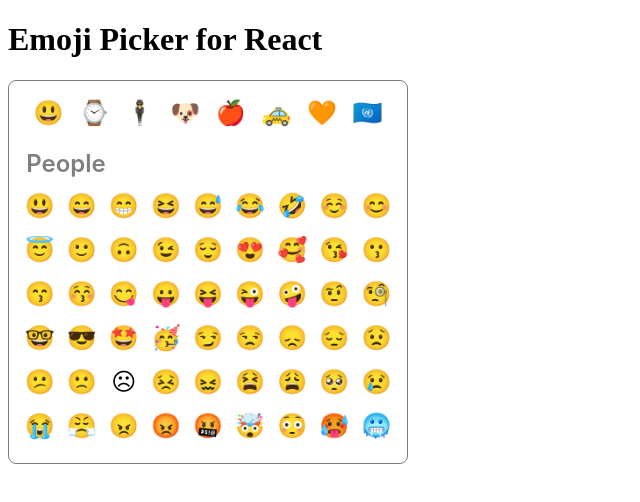
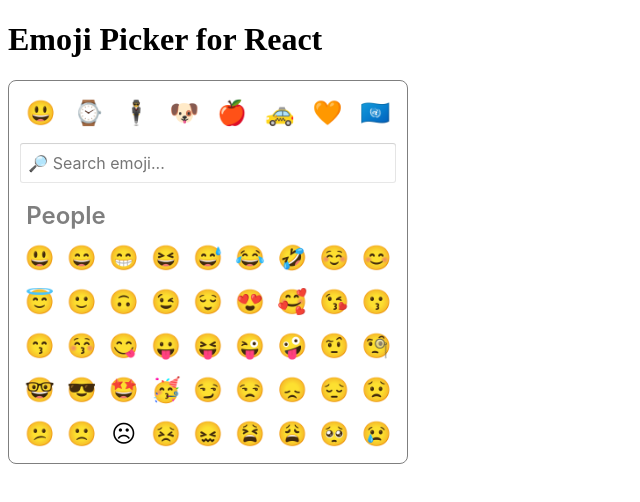
Before and after one commit to nkpgardose/EmojiPicker, a React (Create React App) app: page / in a window 1280 px wide. Shown: the top 502 px of the page, without its empty margins (0-640 px from the left). Built offline with nearby package versions, Linux system fonts and the light colour scheme.

Commit message:
📝 Add input field and update header navigation styles

```diff
--- a/src/components/EmojiPicker/index.css
+++ b/src/components/EmojiPicker/index.css
@@ -27,16 +27,36 @@
 }
 
 .EmojiPicker > .head > .searchbar {
+  padding: 0 0.7em 0.7em;
+}
+
+.EmojiPicker > .head > .searchbar > .input {
+  appearance: none;
+  border-radius: 3px;
+  border: 0;
+  box-shadow: rgba(15, 15, 15, 0.098) 0px 0px 0px 1px inset,
+    rgba(15, 15, 15, 0.098) 0px 1px 1px inset;
+  box-sizing: border-box;
+  box-sizing: border-box;
+  display: block;
+  font-family: var(--family);
+  font-size: 1em;
+  height: 2.5rem;
+  margin-left: 0;
+  margin-right: 0;
+  outline: 0;
+  padding: 0 0.5rem;
+  transition: box-shadow 0.3s ease-in;
+  width: 100%;
+  will-change: box-shadow;
 }
 
 .EmojiPicker > .head > .nav > .item {
   border-radius: var(--radius);
   display: inline-block;
-  text-align: center;
   text-decoration: none;
   transition: background-color 0.2s ease-in-out;
   vertical-align: middle;
-  width: 100%;
   will-change: background-color;
 }
 
--- a/src/components/EmojiPicker/index.js
+++ b/src/components/EmojiPicker/index.js
@@ -45,8 +45,11 @@
           })}
         </nav>
         <div className="searchbar">
-          <div className="input"></div>
-          <div className="submit"></div>
+          <input
+            className="input"
+            type="text"
+            placeholder="🔎 Search emoji..."
+          />
         </div>
       </header>
       <div className="content">
```
